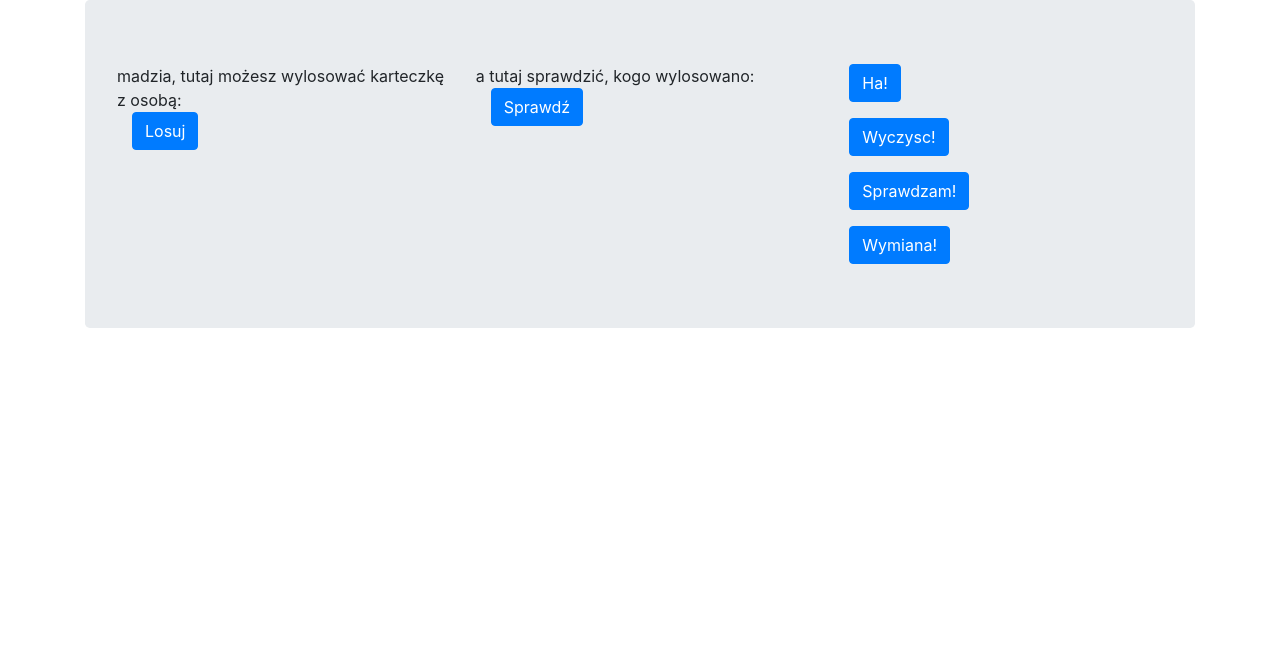
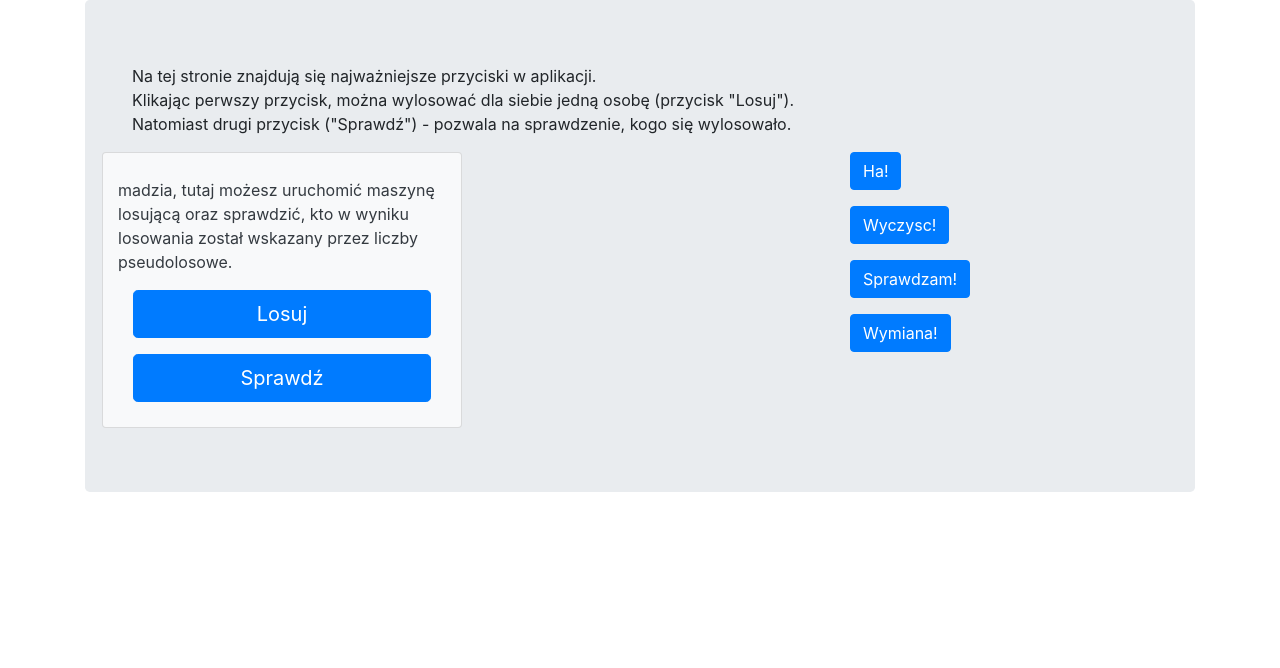
Before and after one commit to magCudak/los_szczescia, a Django app: page /random_page in a window 1280 px wide. Shown: the part 56-724 px from the top of the page. Run offline with Django 3.2, Linux system fonts and the light colour scheme; a user stored in the database is signed in; some libraries are stand-ins or nearby versions.

Commit message:
LOS visual corrections

```diff
--- a/boxes/templates/index.html
+++ b/boxes/templates/index.html
@@ -30,6 +30,12 @@
         </div>
         <p></p>
         <div>
+            Jeśli bierzesz udział w losowaniu, <a class="nav-link" href="{% url 'boxes:login' %}">zaloguj się.</a>
+            Dalesze instrukcje zobaczysz w panelu użytkownika:<a class="nav-link" href="{% url 'boxes:user_profile' %}">
+            Mój profil</a>
+        </div>
+        <p></p>
+        <div>
             {% load static %}
             <img src="{% static 'obraz.png' %}"
                  style="width: 50%"
--- a/boxes/templates/losuj.html
+++ b/boxes/templates/losuj.html
@@ -24,32 +24,41 @@
         <div class="jumbotron">
             {% if user.is_authenticated %}
 
+                <div class="container-fluid">
+                    Na tej stronie znajdują się najważniejsze przyciski w aplikacji.<br>
+                    Klikając perwszy przycisk, można wylosować dla siebie jedną osobę (przycisk "Losuj").<br>
+                    Natomiast drugi przycisk ("Sprawdź") - pozwala na sprawdzenie, kogo się wylosowało.
+                </div>
+
+                <p></p>
+
                 <div class="row">
-                    <div class="col">
-                        <div> {{ user.username }}, tutaj możesz wylosować karteczkę z osobą:</div>
+                    <div class="col card bg-light text-dark align-middle"
+                         style="padding-top: 25px; padding-bottom: 25px;">
+                        <div> {{ user.username }}, tutaj możesz uruchomić maszynę losującą oraz sprawdzić,
+                            kto w wyniku losowania został wskazany przez liczby pseudolosowe.
+                        </div>
+                        <p></p>
 
                         <div class="container">
                             <form method="POST">
                                 {% csrf_token %}
-                                <button type="submit" name="losuj_button" value="clicked" class="btn btn-primary">
+                                <button type="submit" name="losuj_button" value="clicked"
+                                        class="btn btn-primary btn-block btn-lg">
                                     Losuj
+                                </button>
+                            </form>
+                            <p></p>
+                            <form method="POST">
+                                {% csrf_token %}
+                                <button type="submit" name="check" value="clicked"
+                                        class="btn btn-primary btn-block btn-lg">
+                                    Sprawdź
                                 </button>
                             </form>
                         </div>
                     </div>
                     <div class="col">
-                        <div> a tutaj sprawdzić, kogo wylosowano:</div>
-
-                        <div class="container">
-                            <form method="POST">
-                                {% csrf_token %}
-                                <button type="submit" name="check" value="clicked" class="btn btn-primary">
-                                    Sprawdź
-                                </button>
-                            </form>
-                        </div>
-
-                        <p></p>
 
                         {% if goal is not None %}
                             <div class="jumbotron media border">
@@ -57,6 +66,10 @@
                                 <div class="media-body">
 
                                     <div class="card" style="width:400px">
+                                        <div class="card-header">
+                                            Wylosowany szczęśliwiec
+                                        </div>
+
                                         <div class="card-body">
                                             <div class="card-text">
                                                 <ul>
@@ -73,7 +86,7 @@
                                 {% if goal.is_man %}
                                     {% load static %}
                                     <img src="{% static 'avatar_m.png' %}" alt="John Doe"
-                                         class="ml-3 mt-3 rounded-circle card-img-bottom"
+                                         class="ml-3 rounded-circle card-img-bottom"
                                          style="width: 200px;">
                                 {% else %}
                                     {% load static %}
@@ -83,6 +96,24 @@
                                 {% endif %}
                             </div>
                         {% endif %}
+
+                        <div class="container">
+                            {% if error_message %}
+                                <div class="alert alert-success">
+
+                                    <p><strong>{{ error_message }}</strong></p>
+                                </div>
+
+                            {% endif %}
+
+                            {% if messages %}
+                                <div class="alert alert-success">
+                                    {% for message in messages %}
+                                        <p><strong>{{ message }}</strong></p>
+                                    {% endfor %}
+                                </div>
+                            {% endif %}
+                        </div>
 
                         <p></p>
 
@@ -128,26 +159,9 @@
                         </div>
                     {% endif %}
                 </div>
-
-                <div class="container">
-                    {% if error_message %}
-                        <div class="alert alert-success">
-
-                            <p><strong>{{ error_message }}</strong></p>
-                        </div>
-
-                    {% endif %}
-
-                    {% if messages %}
-                        <div class="alert alert-success">
-                            {% for message in messages %}
-                                <p><strong>{{ message }}</strong></p>
-                            {% endfor %}
-                        </div>
-                    {% endif %}
-                </div>
             {% endif %}
 
         </div>
+    </div>
 
 {% endblock content %}
--- a/boxes/views.py
+++ b/boxes/views.py
@@ -41,6 +41,7 @@ def random_page(request):
                     random_person.save()
                     current_user.chosen_person = random_person
                     current_user.save()
+                    messages.success(request, 'Poprawnie wylosowano! Sprawdź, kogo!')
                 else:
                     messages.error(request,
                                    'Poważny konflikt interesów! Brak wolnych losów! '
@@ -94,9 +95,10 @@ def random_page(request):
             print("supercheck")
             current_user = Person.objects.get(username=request.user.username)
             people = Person.objects.all().exclude(is_superuser=True)
+            chosen_people = []
             for person in people:
-                print(person)
                 if person.chosen_person is not None:
+                    chosen_people.append(person.chosen_person)
                     chosen_person_family = person.chosen_person.family.family_name
                     person_family = person.family.family_name
 
@@ -108,6 +110,8 @@ def random_page(request):
                         messages.success(request, "Poprawne dopasowanie!")
                 else:
                     messages.info(request, "Nie wylosowano!")
+            for person in chosen_people:
+                messages.info(request, "%s wylosowano" % person.username)
 
         if request.POST.get("superchange"):
             current_changer = Changer.objects.all()[0]
```
Also changed, not shown: boxes/templates/profile.html (+10 -2 lines).
